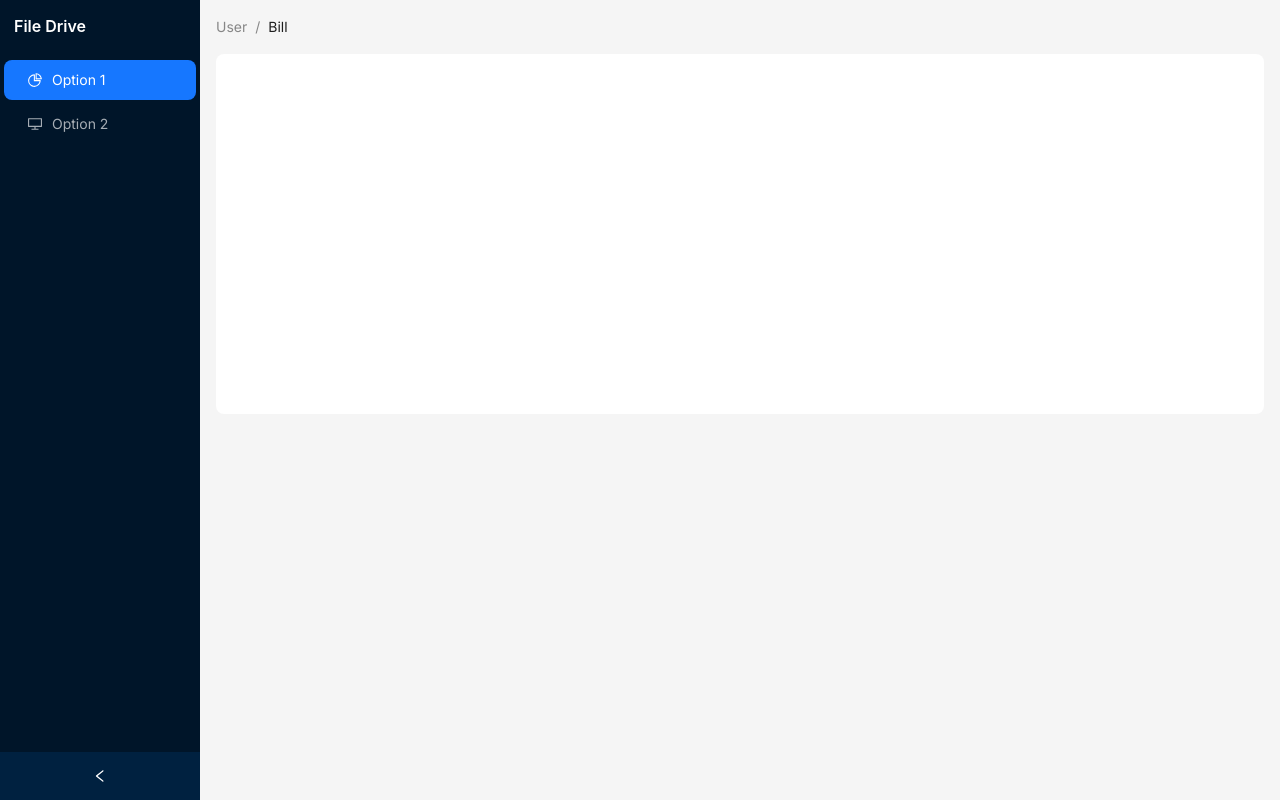
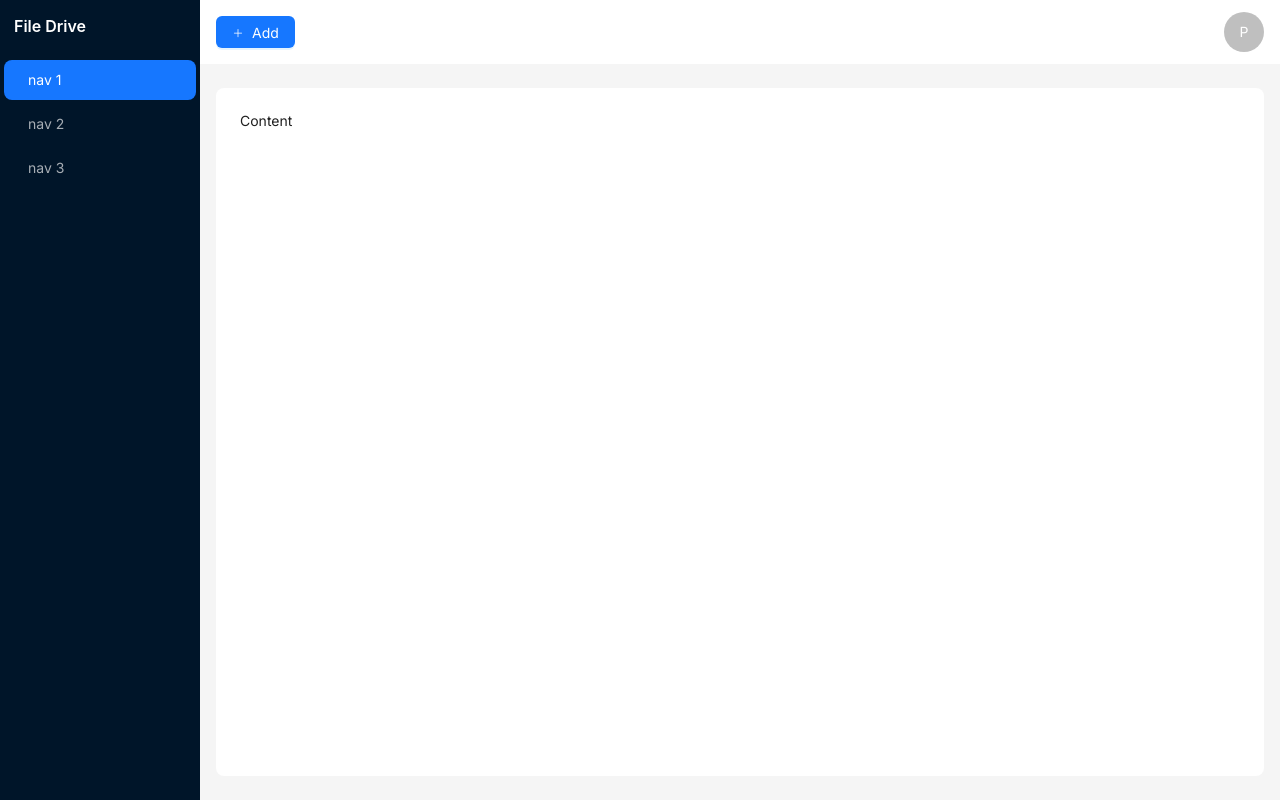
Before and after one commit to pavankumar-v/LYNC-React-Developer-Task-2, a React (Vite) app: page / in a window 1280 px wide. Built offline with nearby package versions, Linux system fonts and the light colour scheme.

Commit message:
chore(layout): uI layout update

```diff
--- a/src/App.tsx
+++ b/src/App.tsx
@@ -1,6 +1,8 @@
 import React from 'react';
-import { Breadcrumb, Layout, theme } from 'antd';
+import { Layout, theme } from 'antd';
 import Sidebar from '@components/sidebar/Sidebar';
+import Navbar from '@components/navbar/Navbar';
+
 const { Header, Content } = Layout;
 
 const App: React.FC = () => {
@@ -9,23 +11,22 @@ const App: React.FC = () => {
   } = theme.useToken();
 
   return (
-    <Layout style={{ minHeight: '100vh' }}>
+    <Layout style={{ height: '100%' }}>
+      <Sidebar />
       <Layout>
-        <Sidebar />
-        <Header style={{ padding: 0, background: colorBgContainer }} />
-        <Content style={{ margin: '0 16px' }}>
-          <Breadcrumb style={{ margin: '16px 0' }}>
-            <Breadcrumb.Item>User</Breadcrumb.Item>
-            <Breadcrumb.Item>Bill</Breadcrumb.Item>
-          </Breadcrumb>
-          <div
-            style={{
-              padding: 24,
-              minHeight: 360,
-              background: colorBgContainer,
-              borderRadius: borderRadiusLG,
-            }}
-          ></div>
+        <Header style={{ padding: 0, background: colorBgContainer }}>
+          <Navbar />
+        </Header>
+        <Content
+          style={{
+            margin: '24px 16px',
+            padding: 24,
+            minHeight: 280,
+            background: colorBgContainer,
+            borderRadius: borderRadiusLG,
+          }}
+        >
+          Content
         </Content>
       </Layout>
     </Layout>
--- a/src/components/navbar/Navbar.tsx
+++ b/src/components/navbar/Navbar.tsx
@@ -1,18 +1,40 @@
-import { Flex } from 'antd';
+import { Dropdown, Flex, MenuProps } from 'antd';
 import React from 'react';
-import { Typography } from 'antd';
-const { Title } = Typography;
+import { Avatar, Button } from 'antd';
+import { PlusIcon } from '@heroicons/react/24/solid';
+const items: MenuProps['items'] = [
+  {
+    key: '1',
+    label: 'Account',
+  },
+];
 
 const Navbar: React.FC = () => {
   return (
-    <nav>
-      <Flex className="container">
-        {/* logo */}
-        <Title level={5} className="">
-          FileDrive
-        </Title>
-      </Flex>
-    </nav>
+    <Flex
+      className="navbar"
+      align="center"
+      justify="space-between"
+      style={{ padding: '0 16px', height: '100%' }}
+      gap={2}
+    >
+      <Button
+        type="primary"
+        icon={<PlusIcon fill="white" width={12} />}
+        size={'middle'}
+      >
+        Add
+      </Button>
+
+      <Dropdown menu={{ items }} placement="bottomLeft">
+        <Avatar
+          style={{ backgroundColor: '', verticalAlign: 'middle' }}
+          size="large"
+        >
+          P
+        </Avatar>
+      </Dropdown>
+    </Flex>
   );
 };
 
--- a/src/components/sidebar/Sidebar.tsx
+++ b/src/components/sidebar/Sidebar.tsx
@@ -1,42 +1,58 @@
 import React from 'react';
 import Sider from 'antd/es/layout/Sider';
-import { Menu, MenuProps } from 'antd';
-import { DesktopOutlined, PieChartOutlined } from '@ant-design/icons';
+import { Menu } from 'antd';
+// import { DesktopOutlined, PieChartOutlined } from '@ant-design/icons';
 import { Typography } from 'antd';
 
 const { Title } = Typography;
-type MenuItem = Required<MenuProps>['items'][number];
+// type MenuItem = Required<MenuProps>['items'][number];
 
-function getItem(
-  label: React.ReactNode,
-  key: React.Key,
-  icon?: React.ReactNode,
-  children?: MenuItem[]
-): MenuItem {
-  return {
-    key,
-    icon,
-    children,
-    label,
-  } as MenuItem;
-}
+// function getItem(
+//   label: React.ReactNode,
+//   key: React.Key,
+//   icon?: React.ReactNode,
+//   children?: MenuItem[]
+// ): MenuItem {
+//   return {
+//     key,
+//     icon,
+//     children,
+//     label,
+//   } as MenuItem;
+// }
 
-const items: MenuItem[] = [
-  getItem('Option 1', '1', <PieChartOutlined />),
-  getItem('Option 2', '2', <DesktopOutlined />),
-];
+// const items: MenuItem[] = [
+//   getItem('Option 1', '1', <PieChartOutlined />),
+//   getItem('Option 2', '2', <DesktopOutlined />),
+// ];
 
 const Sidebar: React.FC = () => {
   return (
-    <Sider collapsible>
+    <Sider trigger={null} collapsible>
       <Title level={5} className="text-white logo">
         File Drive
       </Title>
       <Menu
         theme="dark"
+        mode="inline"
         defaultSelectedKeys={['1']}
-        mode="inline"
-        items={items}
+        items={[
+          {
+            key: '1',
+            // icon: <UserOutlined />,
+            label: 'nav 1',
+          },
+          {
+            key: '2',
+            // icon: <VideoCameraOutlined />,
+            label: 'nav 2',
+          },
+          {
+            key: '3',
+            // icon: <UploadOutlined />,
+            label: 'nav 3',
+          },
+        ]}
       />
     </Sider>
   );
```
